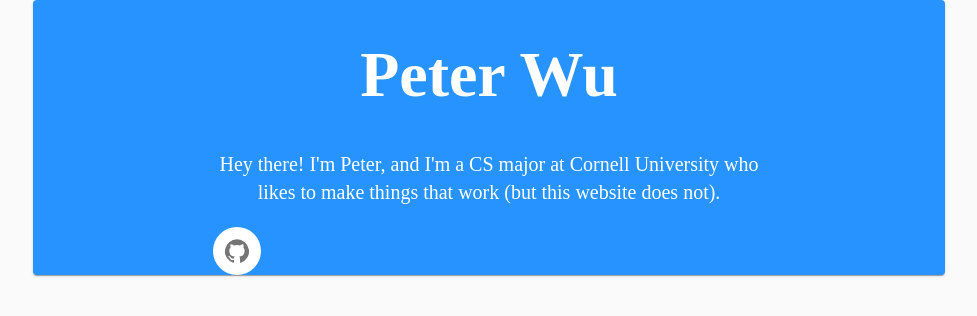
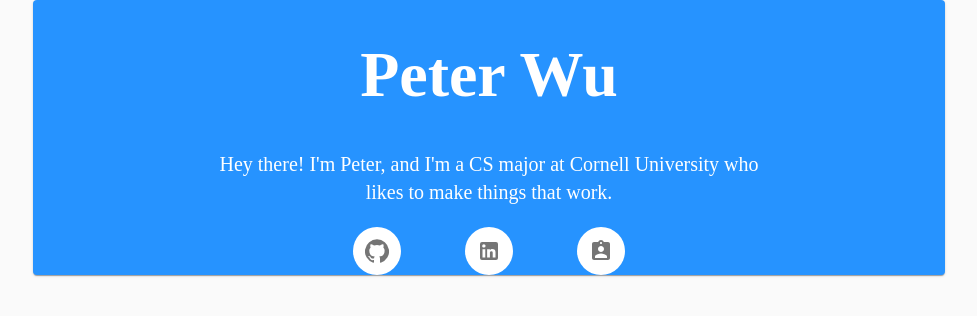
Before and after one commit to ptwu/website-v2, a React (Create React App) app: page / in a window 1280 px wide. Shown: the top 316 px of the page, without its empty margins (151-1128 px from the left). Built offline with nearby package versions, Linux system fonts and the light colour scheme; a web font is replaced by a local one.

Commit message:
Complete HeaderCard component

```diff
--- a/src/components/HeaderCard/HeaderCard.jsx
+++ b/src/components/HeaderCard/HeaderCard.jsx
@@ -1,7 +1,12 @@
 import React from 'react';
-import { Card, Container, IconButton } from '@material-ui/core';
+import {
+  Card, Container, IconButton, Grid,
+} from '@material-ui/core';
 import GitHubIcon from '@material-ui/icons/GitHub';
+import LinkedInIcon from '@material-ui/icons/LinkedIn';
+import AssignmentIndIcon from '@material-ui/icons/AssignmentInd';
 import styles from './HeaderCard.module.css';
+import ResumePDF from '../../docs/Peter_Wu_Resume.pdf';
 
 export default () => (
   <Container maxWidth="md">
@@ -10,11 +15,29 @@ export default () => (
         <h1>Peter Wu</h1>
         <p>
           Hey there! I&apos;m Peter, and I&apos;m a CS major at Cornell
-          University who likes to make things that work (but this website does not).
+          University who likes to make things that work.
         </p>
-        <IconButton className={styles.portfolioButton} aria-label="delete">
-          <GitHubIcon />
-        </IconButton>
+        <Grid container spacing={2}>
+          <Grid item xs={12}>
+            <Grid container justify="center" spacing="8">
+              <Grid item>
+                <IconButton className={styles.portfolioButton} target="_blank" rel="noopener noreferrer" href="https://github.com/ptwu" aria-label="GitHub">
+                  <GitHubIcon />
+                </IconButton>
+              </Grid>
+              <Grid item>
+                <IconButton className={styles.portfolioButton} target="_blank" rel="noopener noreferrer" href="https://www.linkedin.com/in/peterlingwu/" aria-label="LinkedIn">
+                  <LinkedInIcon />
+                </IconButton>
+              </Grid>
+              <Grid item>
+                <IconButton className={styles.portfolioButton} target="_blank" rel="noopener noreferrer" href={ResumePDF} aria-label="Resume">
+                  <AssignmentIndIcon />
+                </IconButton>
+              </Grid>
+            </Grid>
+          </Grid>
+        </Grid>
       </Container>
     </Card>
   </Container>
--- a/src/components/HeaderCard/HeaderCard.module.css
+++ b/src/components/HeaderCard/HeaderCard.module.css
@@ -22,3 +22,7 @@ p {
 .portfolioButton:hover {
   background-color: #ededed !important;
 }
+
+.buttonContainer {
+  text-align: center;
+}
```
Also changed, not shown: 2 other files (tests, documents, lock files or other folders).
